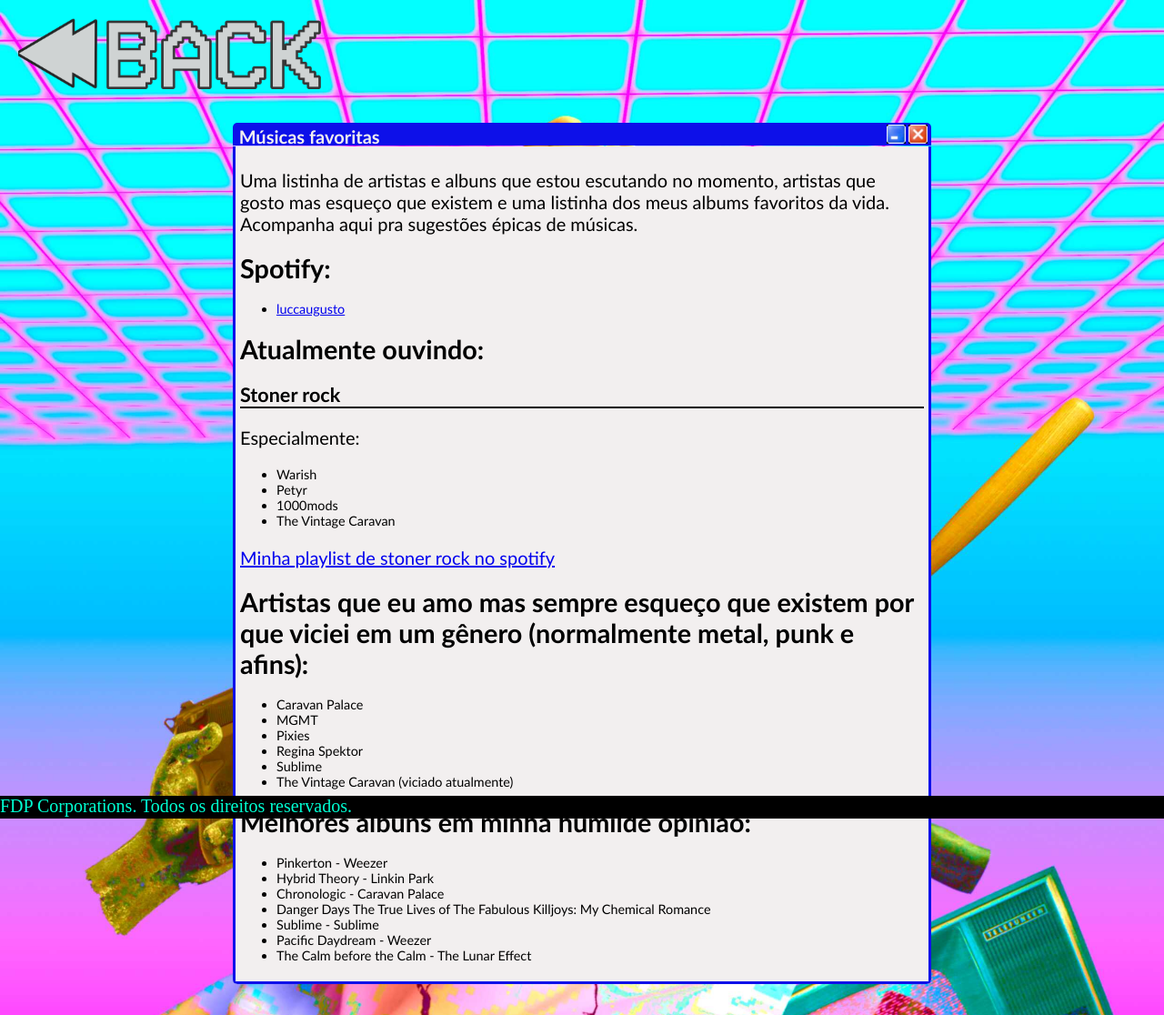
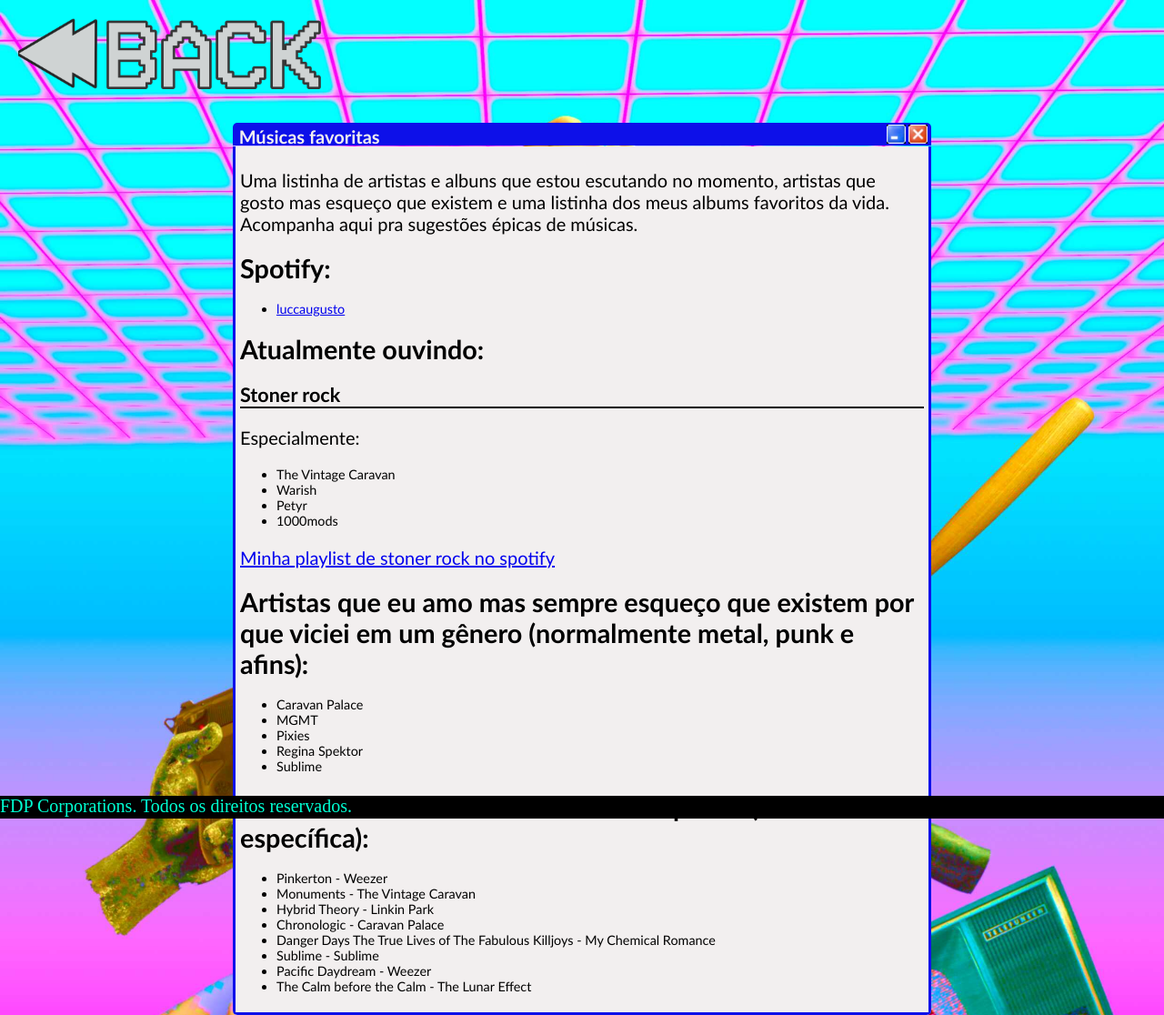
Before and after one commit to lrr68/site, a Jekyll site: the page built from _blog/musgas.md, in a window 1280 px wide. Shown: the whole page at 91% size. Built offline with Jekyll 4.4.1, drawn with Linux system fonts in a browser that asks for light colours.

Commit message:
update lista albums

```diff
--- a/_blog/musgas.md
+++ b/_blog/musgas.md
@@ -12,10 +12,10 @@
 # Atualmente ouvindo:
 ## Stoner rock
 Especialmente:
++ The Vintage Caravan
 + Warish
 + Petyr
 + 1000mods
-+ The Vintage Caravan
 
 [Minha playlist de stoner rock no spotify](https://open.spotify.com/playlist/7xTQlsBEQ6UjkOw615iRL8?si=nWgN4xLLS62OSrd9NCJV0A)
 
@@ -25,13 +25,13 @@
 + Pixies
 + Regina Spektor
 + Sublime
-+ The Vintage Caravan (viciado atualmente)
 
-# Melhores albuns em minha humilde opinião:
+# Melhores albuns em minha humilde opinião (sem ordem específica):
 + Pinkerton - Weezer
++ Monuments - The Vintage Caravan
 + Hybrid Theory - Linkin Park
 + Chronologic - Caravan Palace
-+ Danger Days The True Lives of The Fabulous Killjoys: My Chemical Romance
++ Danger Days The True Lives of The Fabulous Killjoys - My Chemical Romance
 + Sublime - Sublime
 + Pacific Daydream - Weezer
 + The Calm before the Calm - The Lunar Effect
```
